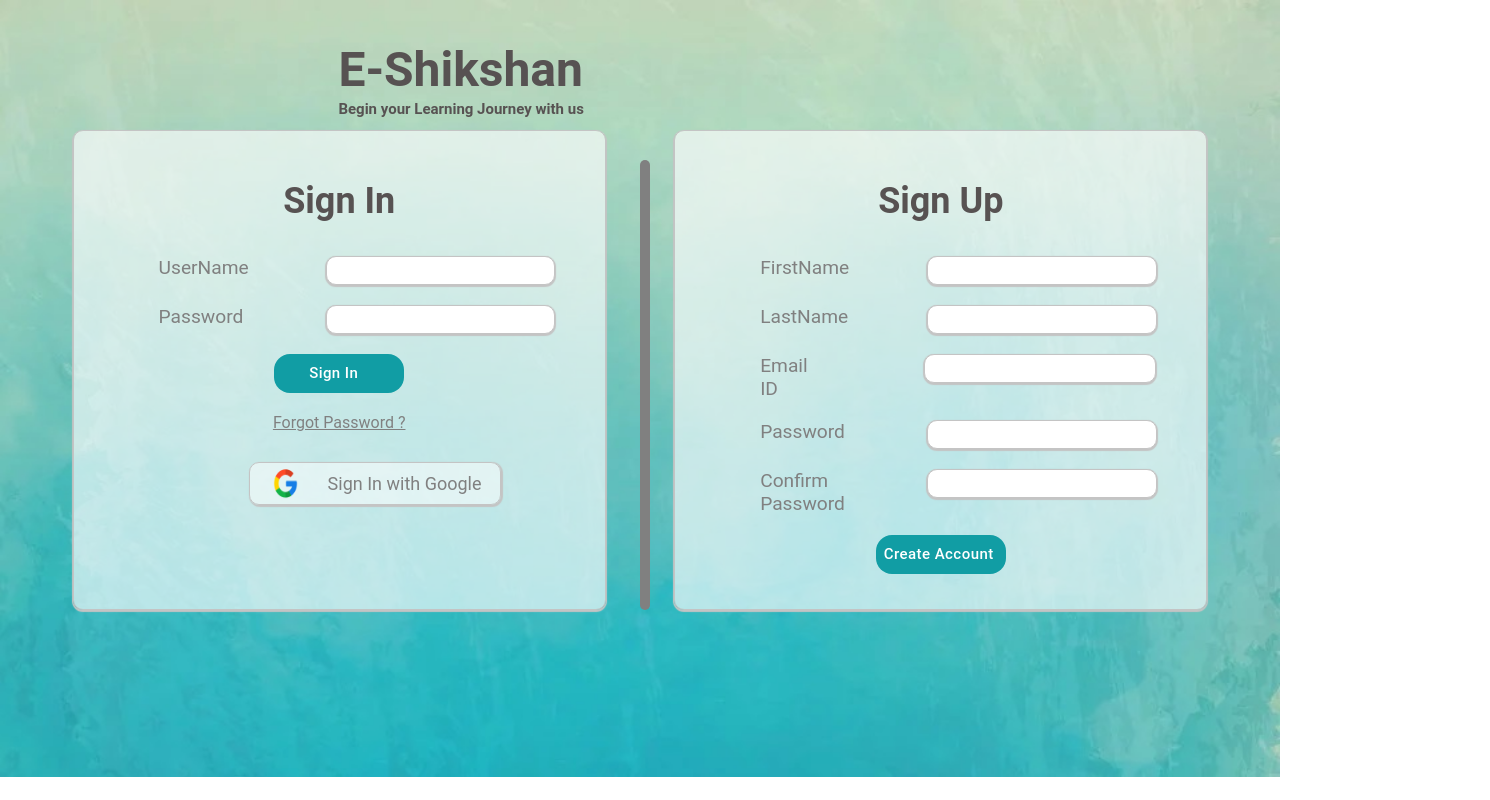
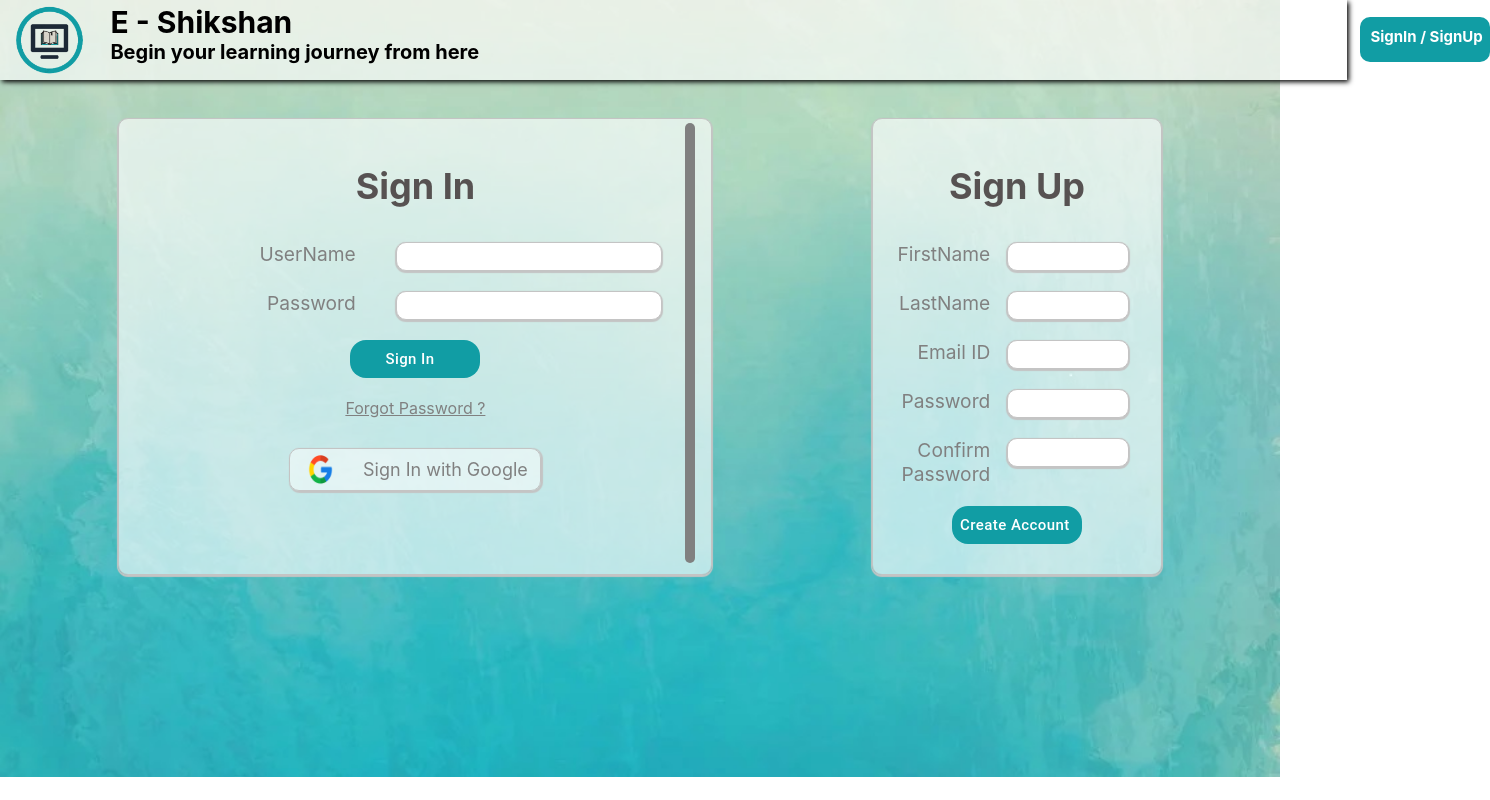
Before and after one commit to PranavJ96/E-Learning_Platform, a React (Create React App) app: page /login in a window 1280 px wide. Shown: the whole page, 1490 px wide, since content can reach past the window. Built offline with nearby package versions, Linux system fonts and the light colour scheme.

Commit message:
Added header to SignIn,AddCourse,StudentRegistration

```diff
--- a/src/components/AddCourse/AddCourse.css
+++ b/src/components/AddCourse/AddCourse.css
@@ -1,3 +1,14 @@
+.addCourseHeader{
+    height: 80px;
+    width: 99%;
+    font-size: 30px;
+    font-weight: bold;
+    top: 46px;
+    text-align: left;
+    display: flex;
+    flex-direction: row;
+    position: absolute;
+}
 .align-CourseDetails{
     width: 60%;
     background-color: rgba(255, 255, 255, 0.644);
@@ -10,16 +21,14 @@
 }
 
 .AddCourseHeading{
-    color: gray;
-    font-family: Roboto;
+    color: black;
 }
 
 .label{
     display: block;
     font-size: larger;
-    color: gray;
+    color: black;
     text-align: left;
-    font-family: Roboto;
     margin: 0px 60px;
 }
 
@@ -54,20 +63,18 @@
     width: 60%;
 }
 .radiobtninput{
-    font-family: Roboto;
-    color: gray;
+    color: black;
     font-size: large;
     display: flex;
     margin: 10px 20px;
 }
 
 .radiobtnspacing{
-    margin: 0px 10px;
+    margin: 0px 15px;
 }
 
 .checkboxinput{
-    font-family: Roboto;
-    color: gray;
+    color: black;
     font-size: large;
     display: flex;
     margin: 10px 20px;
@@ -75,7 +82,7 @@
 }
 
 .checkboxspacing{
-    margin: 0px 10px;
+    margin: 0px 15px;
 }
 .error{
     display: block;
@@ -113,16 +120,15 @@
 }
 .attachfiles{
     font-size: inherit;
-    color: gray;
+    color: black;
     transform: skew(-30deg, 25deg);
     margin: -3px;
 
 }
 
 .attachIcon-Space{
-    color: gray;
+    color: black;
     font-size: large;
-    font-family: Roboto;
     text-align: left;
-    margin: 10px 40px;
+    margin: 10px 50px;
 }
--- a/src/components/AddCourse/AddCourse.js
+++ b/src/components/AddCourse/AddCourse.js
@@ -4,6 +4,7 @@ import Button from "@material-ui/core/Button";
 import Datepicker from "react-datepicker";
 import "react-datepicker/dist/react-datepicker.css";
 import AttachFile from "@material-ui/icons/AttachFile";
+import Header from "../Header/Header";
 //import FileUpload from "react-material-file-upload"
                 /*
                 <FileUpload value={CourseIcon} onChange={handleAttachments} />AttachFile
@@ -101,6 +102,10 @@ export default function AddCourse() {
      };
 
      return(
+        <div>
+        <div className="addCourseHeader">
+       <Header/>
+       </div>
         <div className="align-CourseDetails">
         <div className="AddCourseHeading">
             <h1>Add a new Course</h1>
@@ -192,5 +197,6 @@ export default function AddCourse() {
                {AddCoursesuccessMessage()}
         </div>
         </div>
+        </div>
      );
 };
--- a/src/components/Header/Header.js
+++ b/src/components/Header/Header.js
@@ -1,7 +1,8 @@
 import "./Header.css";
 
 const Header = () => {
-    return ( <div className = "Header" >
+    return (
+    <div className = "Header" >
         <div>
         <img className = "imagestyle2"
         src = "./logo1.png" />
--- a/src/components/Home/Home.css
+++ b/src/components/Home/Home.css
@@ -51,9 +51,7 @@
 }
 
 .Header {
-    width: 100%;
-    height: 40px;
-    background-color: white;
+    background-color: rgba(255, 255, 255, 0.644);
 }
 
 .ss {
--- a/src/components/SignIn/SignIn.css
+++ b/src/components/SignIn/SignIn.css
@@ -2,35 +2,47 @@
   background-color:green;
   }
 
-.AppNameProps{
+.signinHeader{
+    height: 80px;
+    width: 99%;
+    font-size: 30px;
+    font-weight: bold;
+    top: 46px;
     text-align: left;
-  margin: -30px 300px;
-  font-size: x-large;
-  font-family: Roboto;
-  color:rgb(87, 82, 82) ;
+    display: flex;
+    flex-direction: row;
+    position: absolute;
 }
 
-.TagLineProps{
-  text-align: left;
-  margin: 0px 300px;
-  font-family: Roboto;
-  font-size:x-small;
-  color: rgb(87, 82, 82);
+.title {
+    font-size: 30;
+    font-weight: 800;
+    display: flex;
+    column-gap: 30px;
 }
-
+.tagline {
+    font-size: 10;
+    font-weight: 100;
+}
 .Section-headings{
-  font-family: Roboto;
   font-size: large;
   color: rgb(87, 82, 82);
 }
 
-  .label{
+.signinlabel{
     display: block;
     font-size: larger;
     color: gray;
     padding: 10px 0px;
     text-align: right;
-  font-family: Roboto;
+}
+
+.signuplabel{
+  display: block;
+  font-size: larger;
+  color: gray;
+  padding: 10px 0px;
+  text-align: right;
 }
 
 .label-align{
@@ -72,6 +84,7 @@
     margin: 10px !important;
 
 }
+
 .btnSignIn{
     background-color: #119da4 !important;
     color: white !important;
@@ -84,9 +97,11 @@
     margin: 10px !important;
 
 }
+
 .BtnText-align{
     text-align:center;
 }
+
 .messages{
   display: flex;
   justify-content:center;
@@ -111,13 +126,14 @@
 }
 
 .section-align{
-    width: 40%;
     background-color: rgba(255, 255, 255, 0.644);
-    padding: 25px;
+    padding: 20px;
     box-shadow: 0px 1px 1px 1px #C4C4C4;
     border-radius:10px;
     border: 1px solid #C4C4C4;
     text-align: center;
+    margin: 80px;
+    width: 100%;
 }
 
 .forgotPassword{
@@ -125,7 +141,6 @@
     color: gray;
     margin: 10px;
     justify-content: center;
-    font-family: Roboto;
 }
 
 .Google-label-align{
@@ -145,7 +160,6 @@
     font-size:large;
     color: gray;
     padding: 10px 0px;
-    font-family: Roboto;
 }
 
 .ImageProps{
@@ -156,9 +170,9 @@
 
 .vertical {
     border-left: 10px solid gray;
-    height: 450px;
+    height: 440px;
     position:absolute;
     left: 50%;
     border-radius:10px;
-    margin: 60px 0px 20px;
+    margin: 85px 45px 0px;
 }
--- a/src/components/SignIn/SignIn.js
+++ b/src/components/SignIn/SignIn.js
@@ -2,6 +2,7 @@ import React,{useState} from "react";
 import "./SignIn.css";
 import Axios from "axios";
 import Button from "@material-ui/core/Button";
+import Header from "../Header/Header";
 
 
   export default function Form() {
@@ -132,13 +133,10 @@ import Button from "@material-ui/core/Button";
 
       return(
          <div>
-         <div className="AppNameProps">
-         <h1>E-Shikshan</h1>
+         <div className="signinHeader">
+            <Header/>
          </div>
          <div class="vertical"></div>
-         <div className="TagLineProps">
-            <h2>Begin your Learning Journey with us</h2>
-         </div>
          <div className="section">
          <div className="section-align">
             <div className="Section-headings">
@@ -147,7 +145,7 @@ import Button from "@material-ui/core/Button";
                <form>
                   <div className="label-align">
                   <div class="labelprops">
-                  <label className="label">UserName</label>
+                  <label className="signinlabel">UserName</label>
                   </div>
                   <div class="inputprops">
                   <input onChange={handleUsername} className="input"
@@ -156,7 +154,7 @@ import Button from "@material-ui/core/Button";
                   </div>
                   <div className="label-align">
                   <div class="labelprops">
-                  <label className="label">Password</label>
+                  <label className="signinlabel">Password</label>
                   </div>
                   <div class="inputprops">
                   <input onChange={handlePass} className="input"
@@ -186,7 +184,7 @@ import Button from "@material-ui/core/Button";
                <form>
                   <div class="label-align">
                   <div class="labelprops">
-                  <label className="label">FirstName</label>
+                  <label className="signuplabel">FirstName</label>
                   </div>
                   <div class="inputprops">
                   <input onChange={handleFirstName} className="input"
@@ -195,7 +193,7 @@ import Button from "@material-ui/core/Button";
                   </div>
                   <div class="label-align">
                   <div class="labelprops">
-                  <label className="label">LastName</label>
+                  <label className="signuplabel">LastName</label>
                   </div>
                   <div class="inputprops">
                   <input onChange={handleLastName} className="input"
@@ -204,7 +202,7 @@ import Button from "@material-ui/core/Button";
                   </div>
                   <div class="label-align">
                   <div class="labelprops">
-                  <label className="label">Email ID</label>
+                  <label className="signuplabel">Email ID</label>
                   </div>
                   <div class="inputprops">
                   <input onChange={handleEmailID} className="input"
@@ -213,7 +211,7 @@ import Button from "@material-ui/core/Button";
                   </div>
                   <div class="label-align">
                   <div class="labelprops">
-                  <label className="label">Password</label>
+                  <label className="signuplabel">Password</label>
                   </div>
                   <div class="inputprops">
                   <input onChange={handlePassword} className="input"
@@ -222,7 +220,7 @@ import Button from "@material-ui/core/Button";
                   </div>
                   <div class="label-align">
                   <div class="labelprops">
-                  <label className="label">Confirm Password</label>
+                  <label className="signuplabel">Confirm Password</label>
                   </div>
                   <div class="inputprops">
                   <input onChange={handleConfirmPassword} className="input"
--- a/src/components/StudentRegistration/StudentRegistration.css
+++ b/src/components/StudentRegistration/StudentRegistration.css
@@ -1,24 +1,46 @@
+.studentRegistrationHeader{
+    height: 80px;
+    width: 99%;
+    font-size: 30px;
+    font-weight: bold;
+    top: 46px;
+    text-align: left;
+    display: flex;
+    flex-direction: row;
+    position: absolute;
+}
+.title {
+    font-size: 30;
+    font-weight: 800;
+    display: flex;
+    column-gap: 30px;
+}
+
+.tagline {
+    font-size: 10;
+    font-weight: 100;
+}
+
 .align-Details{
-    width: 50%;
+    width: 55%;
     background-color: rgba(255, 255, 255, 0.644);
-    padding: 25px;
+    padding: 5px;
     box-shadow: 0px 1px 1px 1px #C4C4C4;
     border-radius:10px;
     border: 1px solid #C4C4C4;
     text-align: center;
-    margin: 100px 300px;
+    margin: 80px 300px;
 }
 
 .registrationHeading{
-    color: gray;
-    font-family: Roboto;
+    color: black;
 }
 .label{
     display: block;
     font-size: larger;
-    color: gray;
+    color: black;
     text-align: left;
-    font-family: Roboto;
+    width: 100%;
 }
 
 .label-align{
@@ -32,7 +54,6 @@
 
 .input{
     border: 1px solid #C4C4C4;
-    text-align-last: auto;
     height:25px;
     box-shadow: 0px 1px 1px 1px #C4C4C4;
     border-radius:10px;
@@ -40,30 +61,33 @@
 }
 .marks-input{
     border: 1px solid #C4C4C4;
-    text-align-last: auto;
     height:25px;
     box-shadow: 0px 1px 1px 1px #C4C4C4;
     border-radius:10px;
-    width: 70px;
-    text-align: center;
+    width: 80%;
 }
 .inputprops{
-    width: 80%;
-    font-family: Roboto;
-    color: gray;
+    width: 60%;
+    color: black;
+}
+
+.inputprops-Marks{
+    color: black;
+    margin: 0px 0px 0px 38px;
+    text-align: left;
+    font-size: large;
 }
 
 .inputprops-align{
     display: flex;
-    margin: 10px 25px;
+    margin: 10px 0px;
 }
 
 .radioinput{
-    font-family: Roboto;
-    color: gray;
+    color: black;
     font-size: large;
     display: flex;
-    margin: 10px 15px;
+    margin: 10px 22px;
     text-align: right;
 }
 
@@ -107,6 +131,5 @@
 
 .asterisk-align{
     text-align: right;
-    font-family: Roboto;
-    color: gray;
+    color: black;
 }
--- a/src/index.css
+++ b/src/index.css
@@ -1,6 +1,6 @@
 body {
   margin: 0;
-  font-family: -apple-system, BlinkMacSystemFont, 'Segoe UI', 'Roboto', 'Oxygen',
+  font-family: -apple-system, BlinkMacSystemFont, 'Segoe UI', 'Oxygen',
     'Ubuntu', 'Cantarell', 'Fira Sans', 'Droid Sans', 'Helvetica Neue',
     sans-serif;
   -webkit-font-smoothing: antialiased;
```
Also changed, not shown: src/components/StudentRegistration/StudentRegistration.js (+16 -7 lines), 1 other file (tests, documents, lock files or other folders). Lines whose indentation alone changed are shown as unchanged.
